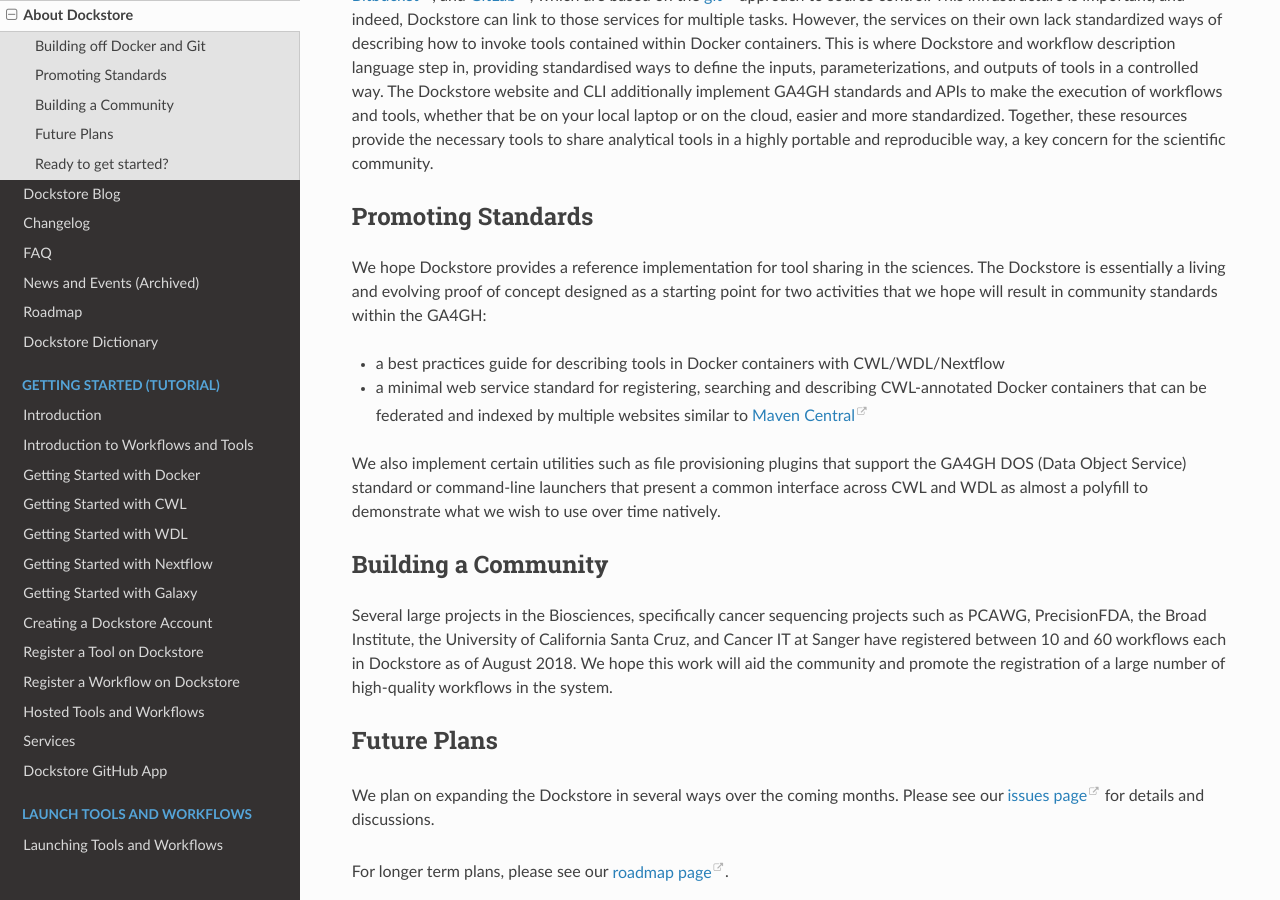
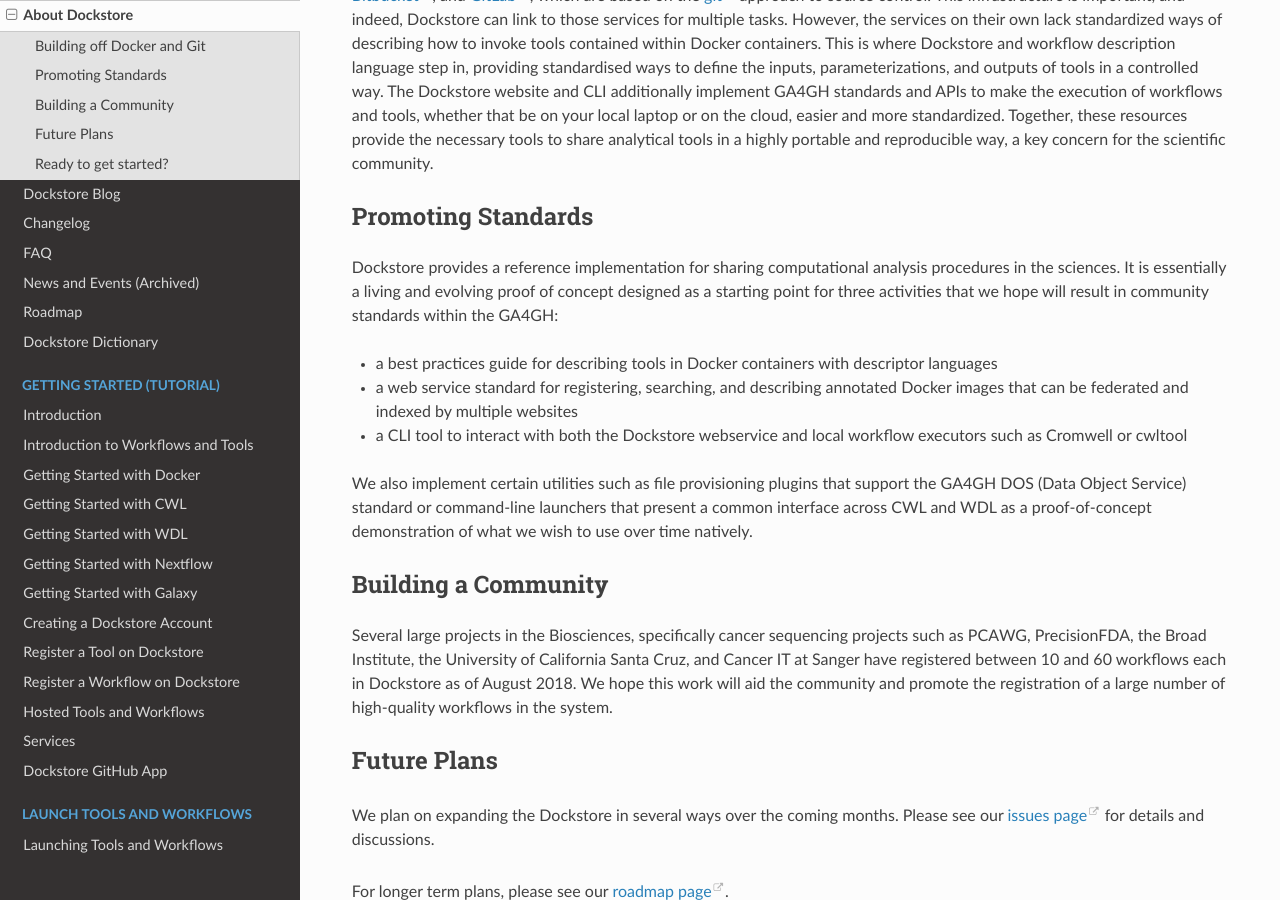
Before and after one commit to dockstore/dockstore-documentation, a Sphinx documentation site: the page built from docs/dockstore-introduction.rst, in a window 1280 px wide and 900 px high, scrolled down 679 px. Built offline with Sphinx 7.4.7 and the Read the Docs theme 2.0.0, drawn with Linux system fonts in a browser that asks for light colours.

Commit message:
Revamp "promoting standards" of introduction

```diff
--- a/docs/dockstore-introduction.rst
+++ b/docs/dockstore-introduction.rst
@@ -13,16 +13,16 @@
 Promoting Standards
 -------------------
 
-We hope Dockstore provides a reference implementation for tool sharing in the sciences. The Dockstore is essentially a living and evolving proof of concept designed as a starting point for two activities that we hope will result in community standards within the GA4GH:
+Dockstore provides a reference implementation for sharing computational analysis procedures in the sciences. It is essentially a living and evolving proof of concept designed as a starting point for three activities that we hope will result in community standards within the GA4GH:
 
--  a best practices guide for describing tools in Docker containers with
-   CWL/WDL/Nextflow
--  a minimal web service standard for registering, searching and
-   describing CWL-annotated Docker containers that can be federated and
-   indexed by multiple websites similar to `Maven
-   Central <https://search.maven.org/>`__
+-  a best practices guide for describing tools in Docker containers with descriptor languages
+-  a web service standard for registering, searching, and
+   describing annotated Docker images that can be federated and
+   indexed by multiple websites
+-  a CLI tool to interact with both the Dockstore webservice and local workflow executors such as
+   Cromwell or cwltool
 
-We also implement certain utilities such as file provisioning plugins that support the GA4GH DOS (Data Object Service) standard or command-line launchers that present a common interface across CWL and WDL as almost a polyfill to demonstrate what we wish to use over time natively.
+We also implement certain utilities such as file provisioning plugins that support the GA4GH DOS (Data Object Service) standard or command-line launchers that present a common interface across CWL and WDL as a proof-of-concept demonstration of what we wish to use over time natively.
 
 Building a Community
 --------------------
```
